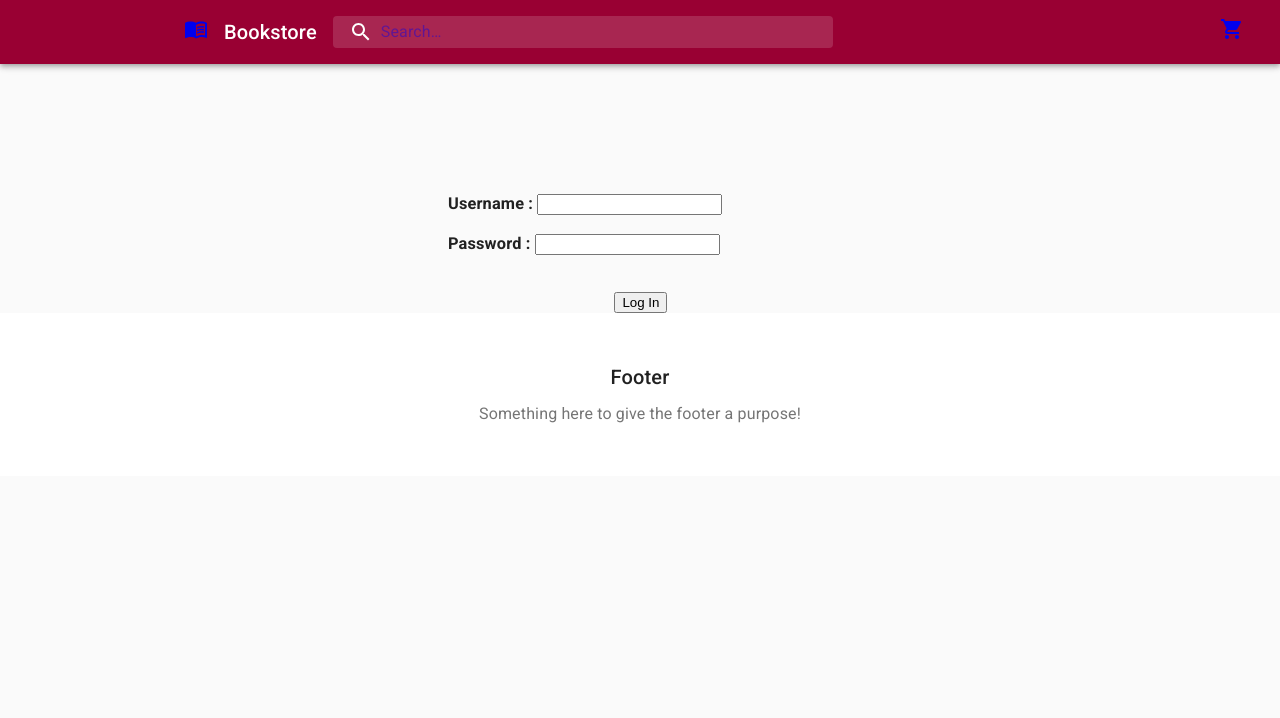
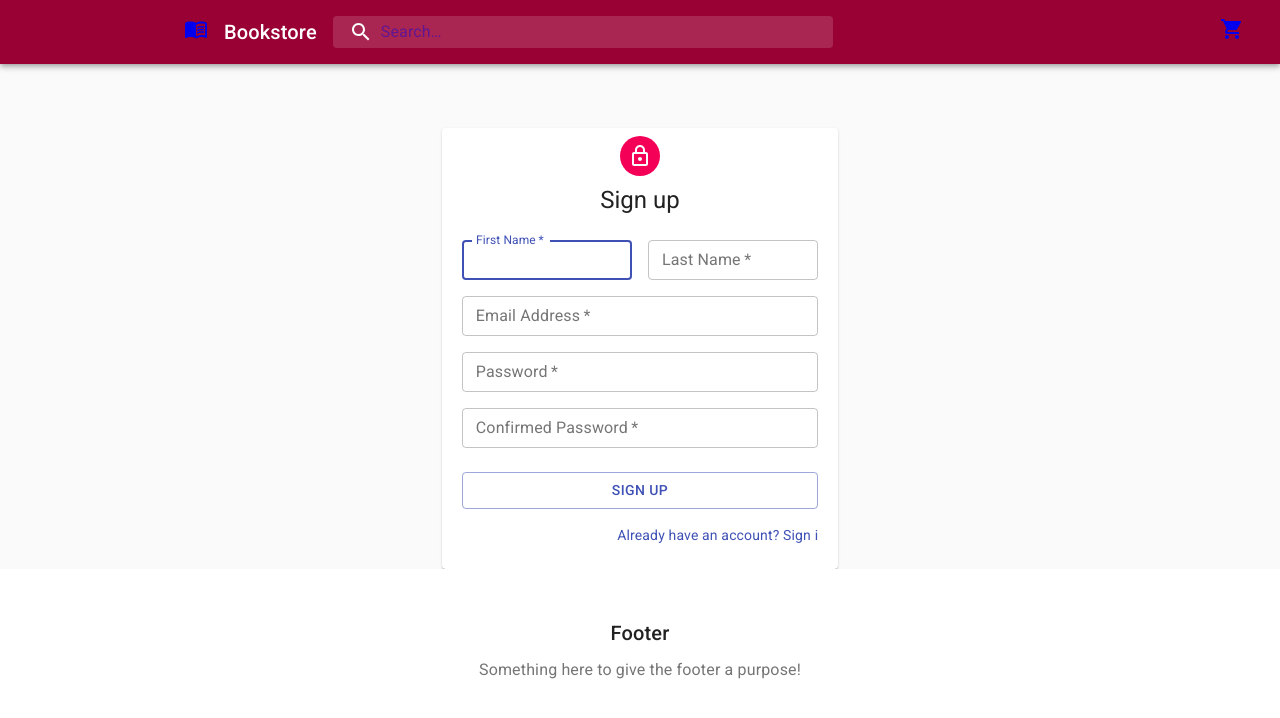
Before and after one commit to Akshayakky/book-store-frontend, a React (Create React App) app: page / in a window 1280 px wide. Shown: the top 718 px of the page. Built offline with nearby package versions, Linux system fonts and the light colour scheme.

Commit message:
ADDED : Link to Sign Up Page

```diff
--- a/src/App.js
+++ b/src/App.js
@@ -3,6 +3,7 @@ import PrimarySearchAppBar from './component/AppBar';
 import Cart from './component/Cart'
 import CardGrid from './component/CardGrid'
 import Login from './component/Login'
+import SignUp from './component/SignUp'
 import CustomerDetails from './component/CustomerDetails'
 import CssBaseline from '@material-ui/core/CssBaseline';
 import Typography from '@material-ui/core/Typography';
@@ -39,6 +40,8 @@ export default function () {
                 <main>
                     <Switch>
                         <Route path="/" exact
+                               component={() => (<SignUp/>)}/>
+                        <Route path="/login" exact
                                component={() => (<Login/>)}/>
                         <Route path="/home" exact component={() => (
                             <CardGrid request={request} onChange={(value) => setCartCount(value)}/>)}/>
--- a/src/component/SignUp.js
+++ b/src/component/SignUp.js
@@ -178,7 +178,7 @@ export default function SignUp() {
                     </Button>
                     <Grid container justify="flex-end">
                         <Grid item>
-                            <Link href="#" variant="body2">
+                            <Link href="/login" variant="body2">
                                 Already have an account? Sign i
                             </Link>
                         </Grid>
```
